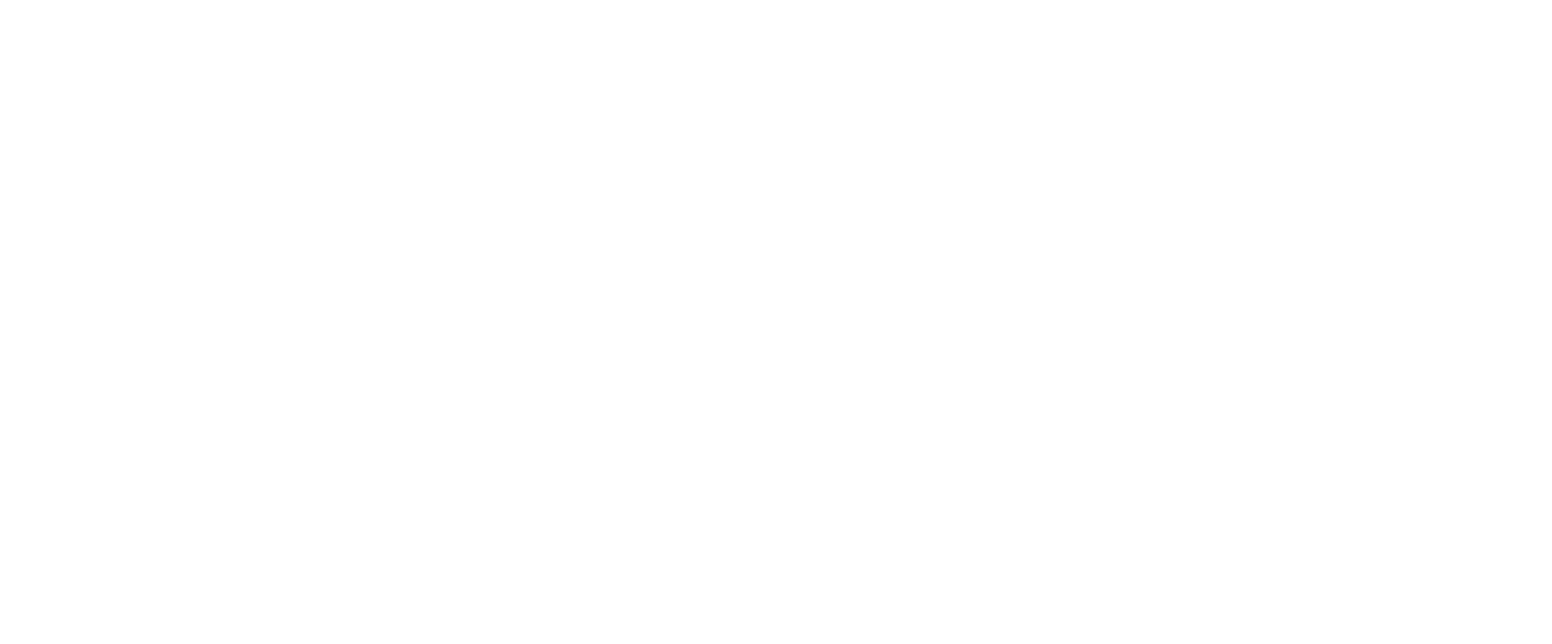
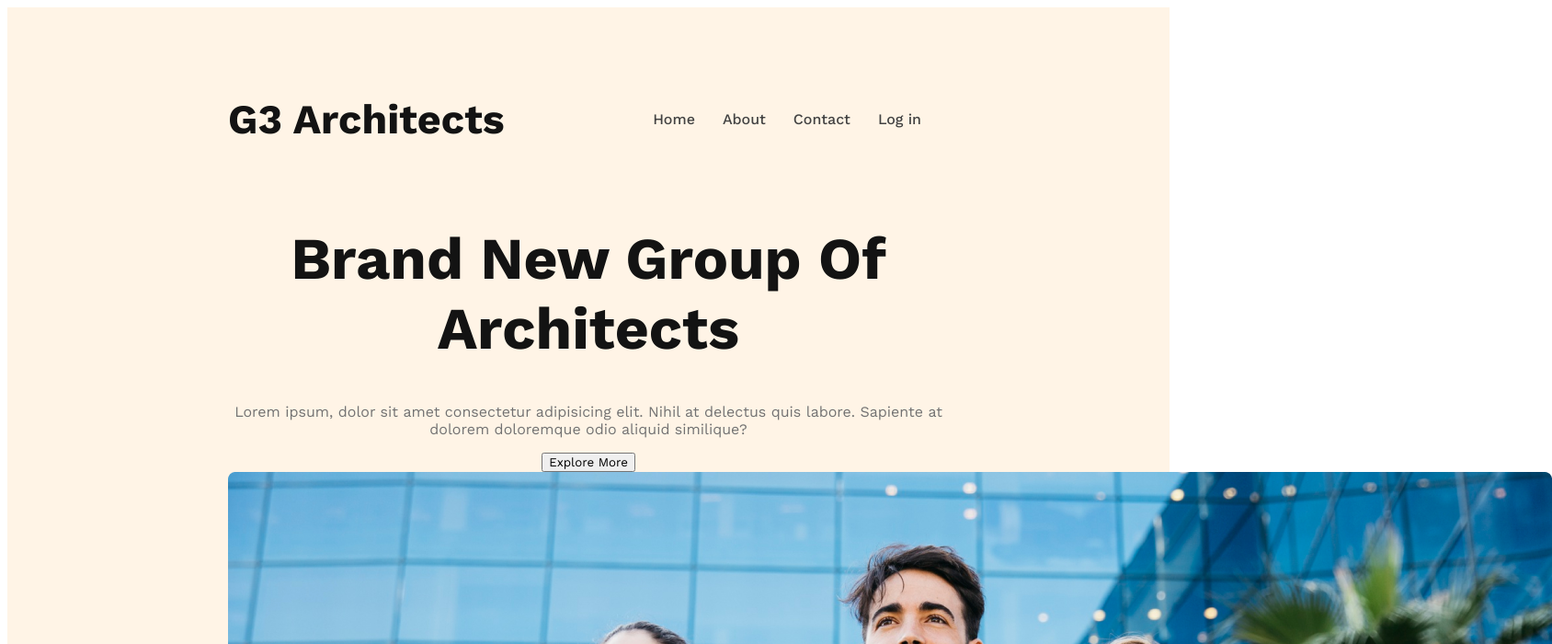
Before and after one commit to mahamudul-01/Architect-Website, a plain HTML site: page index.html in a window 1280 px wide. Shown: the top 700 px of the page at 92% size, 1688 px wide, since content can reach past the window. Drawn offline with nearby package versions, Linux system fonts and the light colour scheme.

Commit message:
banner content added

```diff
--- a/index.html
+++ b/index.html
@@ -7,6 +7,26 @@
     <link rel="stylesheet" href="styles/style.css">
 </head>
 <body>
-
+    <header>
+        <nav>
+            <h3 class="nav-title">G3 Architects</h3>
+            <ul>
+                <li><a href="">Home</a></li>
+                <li><a href="">About</a></li>
+                <li><a href="">Contact</a></li>
+                <li><a href="">Log in</a></li>
+            </ul>
+        </nav>
+        <div class="banner">
+            <div class="banner-content">
+                <h1 class="banner-title">Brand New Group Of Architects</h1>
+            <p class="banner-description">
+                Lorem ipsum, dolor sit amet consectetur adipisicing elit. Nihil at delectus quis labore. Sapiente at dolorem doloremque odio aliquid similique?
+            </p>
+            <button class="btn-primary">Explore More</button>
+            </div>
+            <img src="images/banner.png" alt="">
+        </div>
+    </header>
 </body>
 </html>
--- a/styles/style.css
+++ b/styles/style.css
@@ -0,0 +1,48 @@
+@import url('https://fonts.googleapis.com/css2?family=Work+Sans:ital,wght@0,100..900;1,100..900&display=swap');
+ * {
+    font-family: "Work Sans", sans-serif;
+
+ }
+ /* header section styles */
+
+ header{
+    background: rgba(255, 144, 14, 0.10);
+    padding: 50px 240px;
+ }
+ nav{
+    display: flex;
+    justify-content: space-between;
+    align-items: center;
+ }
+ nav ul{
+    display: flex;
+ }
+ nav li{
+    list-style: none;
+    margin-right: 30px;
+    font-weight: 500;
+    font-size: 1rem;
+ }
+ nav li a{
+    text-decoration: none;
+    color:  #424242;
+ }
+ .nav-title{
+    font-size: 2.8rem;
+    font-weight: 700;
+    color: #131313;
+ }
+/* banner styles */
+.banner-content{
+    max-width: 800px;
+    text-align: center;
+    margin: 0 auto;
+}
+.banner-title{
+    font-size: 4rem;
+    font-weight: 700;
+    color: #131313;
+}
+.banner-description{
+    color: #727272;
+}
```
